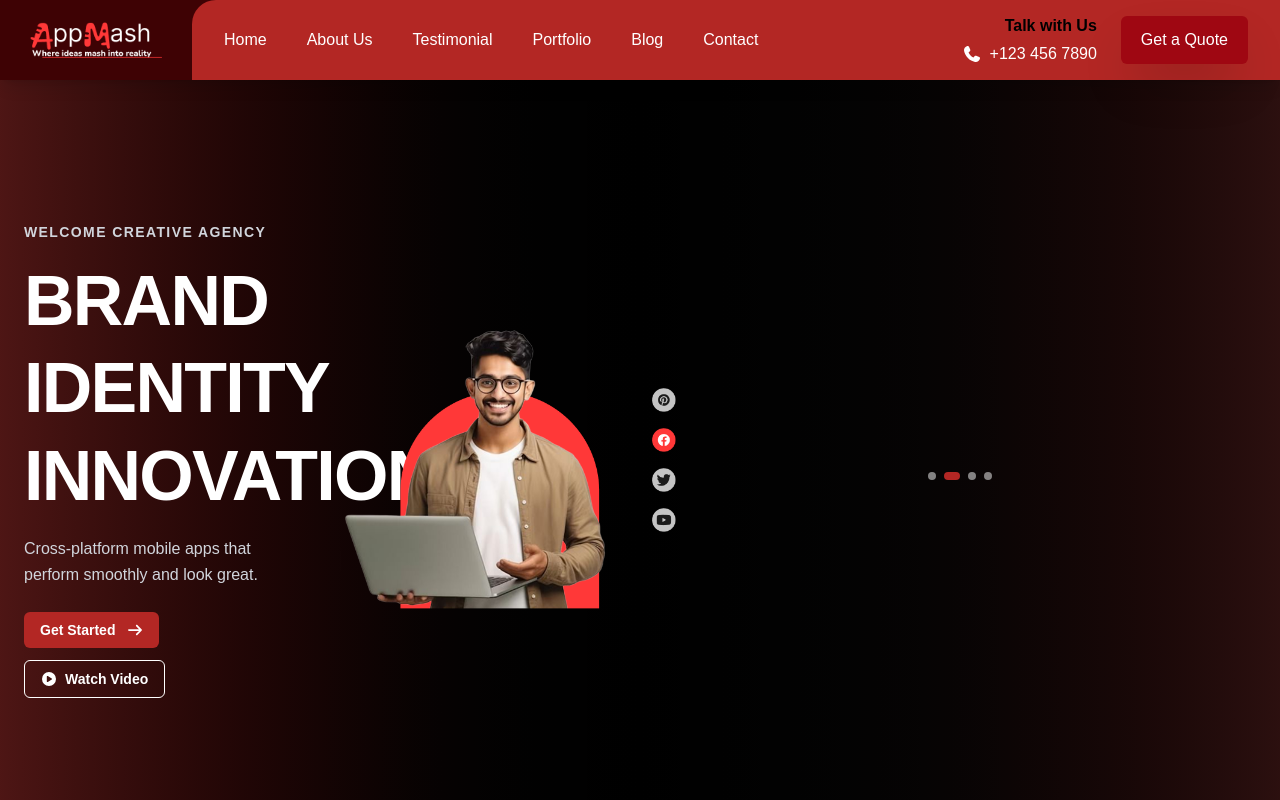
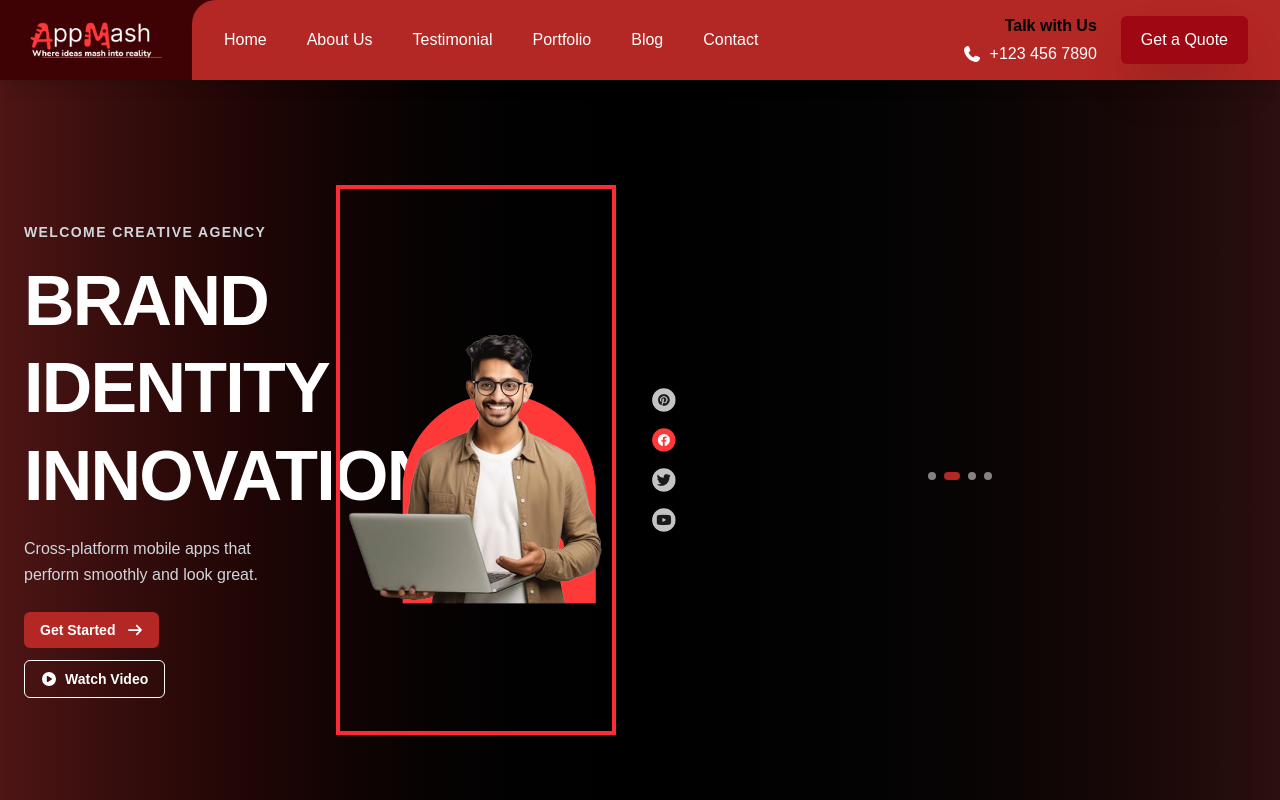
Before and after one commit to Asharkhan468/AppMash-Company-website, a Next.js app: page / in a window 1280 px wide. Shown: the top 800 px of the page. Built offline with nearby package versions, Linux system fonts and the light colour scheme; a web font is replaced by a local one.

Commit message:
SOME CHANGE ADD FOR DEBUGGING

```diff
--- a/app/components/Hero.tsx
+++ b/app/components/Hero.tsx
@@ -503,13 +503,18 @@ export default function HeroCarousel() {
 
           {/* Right Content */}
           <div className="relative flex justify-center items-center order-1 md:order-2 w-full">
-            <div
+            {/* <div
               className="relative w-full max-w-[440px]"
               style={{
                 position: "relative",
                 width: "100%",
-    height: "550px", // fixed height in px
+                height: "550px",
               }}
+            > */}
+
+            <div
+  className="relative w-full max-w-[440px] border-4 border-red-500"
+  style={{ height: "550px" }}
 >
               <Image
                 src={image}
@@ -520,7 +525,6 @@ export default function HeroCarousel() {
                 priority
               />
             </div>
-
 
             {/* Social Icons */}
             <div className="hidden md:flex absolute right-[-40px] lg:right-[-60px] top-1/2 transform -translate-y-1/2 flex-col gap-3 lg:gap-4 z-20">
```
Lines whose indentation alone changed are shown as unchanged.
